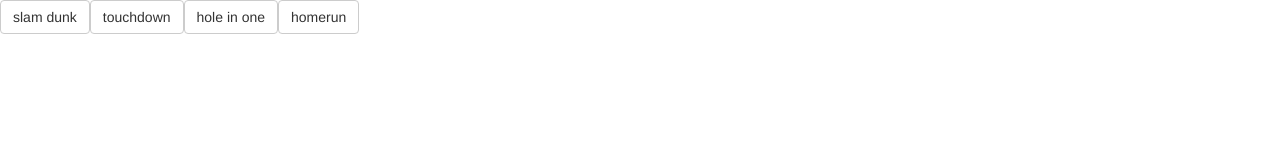
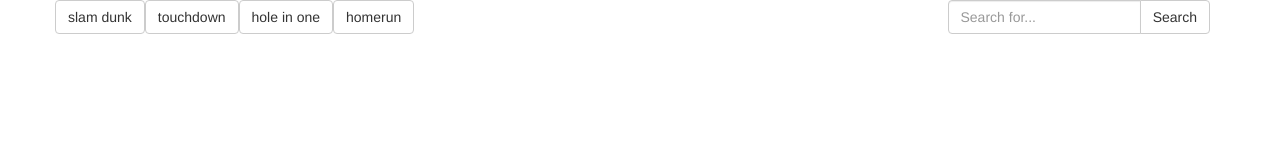
Before and after one commit to seanhalupczynski/GiffyApp, a plain HTML site: page index.html in a window 1280 px wide. Drawn offline with nearby package versions, Linux system fonts and the light colour scheme.

Commit message:
Search function is adding a button

```diff
--- a/assets/javascript.js
+++ b/assets/javascript.js
@@ -14,7 +14,7 @@ $("document").ready(function() {
 
         // Deleting the buttons prior to adding new movies
         // (this is necessary otherwise you will have repeat buttons)
-        $("#search-buttons").empty();
+        $("#gif-buttons").empty();
 
         // Looping through the array of movies
         for (var i = 0; i < topics.length; i++) {
@@ -29,12 +29,10 @@ $("document").ready(function() {
             // Providing the initial button text
             btn.text(topics[i]);
             // Adding the button to the buttons-view div
-            $("#search-buttons").append(btn);
+            $("#gif-buttons").append(btn);
             console.log(topics[i]);
         };
     };
-    // calling button fucntion
-    displayButtons();
 
     // Function for dumping the JSON content for each button into the div
     function displayGif() {
@@ -47,9 +45,28 @@ $("document").ready(function() {
             method: "GET"
         }).then(function(response) {
             $("#gif-display").text(JSON.stringify(response));
-            renderButtons();
+            displayButtons();
         });
     };
 
+      // This function handles events where one button is clicked
+      $("#search-button").on("click", function(event) {
+        // event.preventDefault() prevents the form from trying to submit itself.
+        // We're using a form so that the user can hit enter instead of clicking the button if they want
+        event.preventDefault();
+
+        // This line will grab the text from the input box
+        var topic = $("#topic-input").val().trim();
+        // The movie from the textbox is then added to our array
+        topics.push(topic);
+
+
+        // calling renderButtons which handles the processing of our movie array
+        displayButtons();
+      });
+
+      // Calling the dispalyButtons function
+      displayButtons();
+
 
 });
--- a/index.html
+++ b/index.html
@@ -9,9 +9,28 @@
     <link rel="stylesheet" type="text/css" media="screen" href="assets/style.css" />
 </head>
 <body>
-    <!-- Giphy search buttons go here -->
-    <div id="search-buttons"></div>
-    <div id="gif-display"></div>
+    <div class="container">
+        <div class="row">
+            <div class="col-sm-9">
+                <!-- Giphy search buttons go here -->
+                <div class="row" id="gif-buttons">
+
+                </div>
+                <div class="row" id="gif-display">
+
+                </div>
+
+            </div>
+            <div class="col-sm-3">
+                <div class="input-group">
+                    <input type="text" class="form-control" placeholder="Search for..." id="topic-input">
+                    <span class="input-group-btn">
+                        <button class="btn btn-default" type="button" id="search-button">Search</button>
+                    </span>
+                </div><!-- /input-group -->
+            </div><!-- /.col-sm-3 -->
+        </div><!-- /.row -->
+    </div>
 
 
     <script src="https://code.jquery.com/jquery-3.3.1.js" integrity="sha256-2Kok7MbOyxpgUVvAk/HJ2jigOSYS2auK4Pfzbm7uH60=" crossorigin="anonymous"></script>
```
